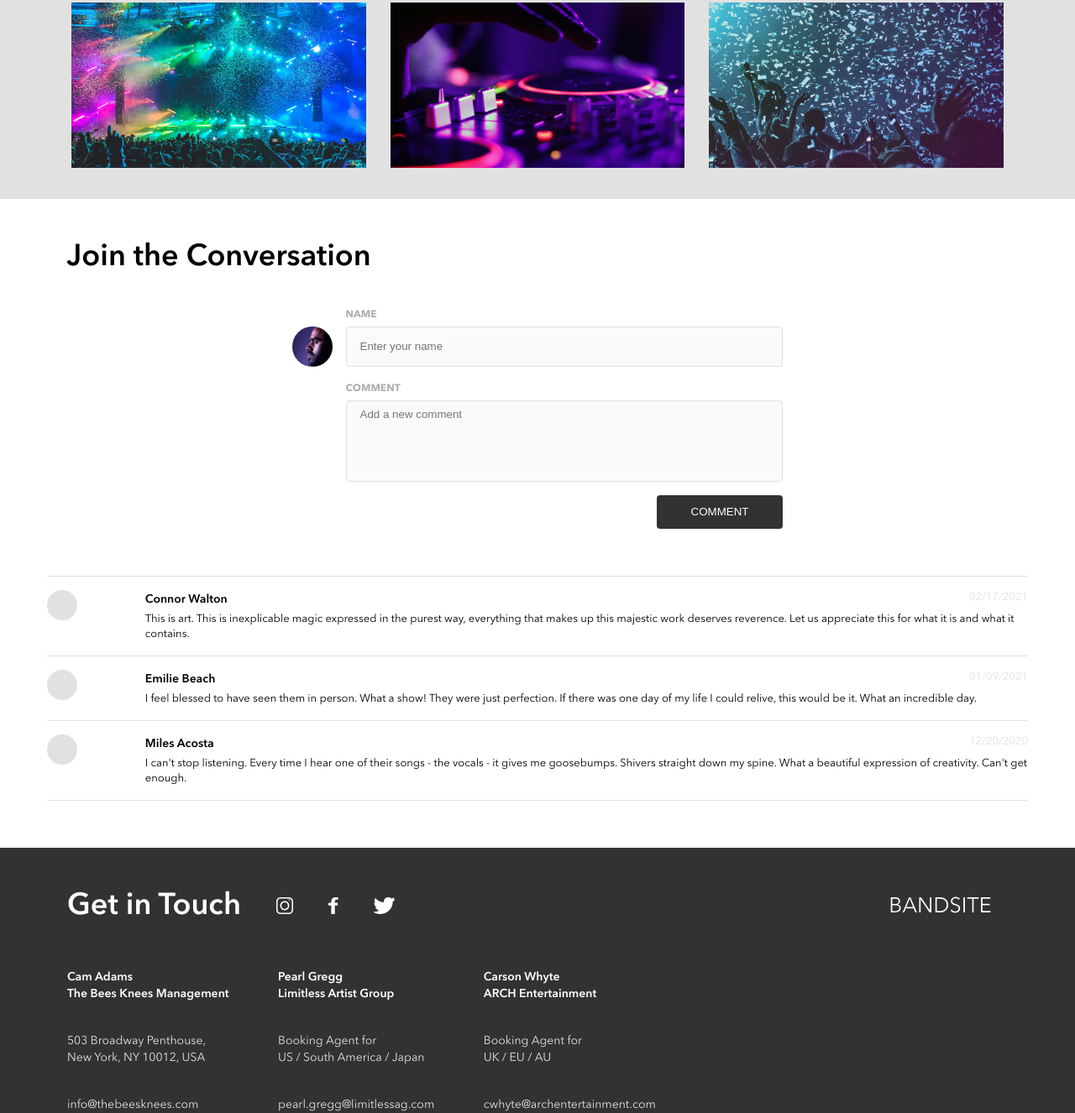
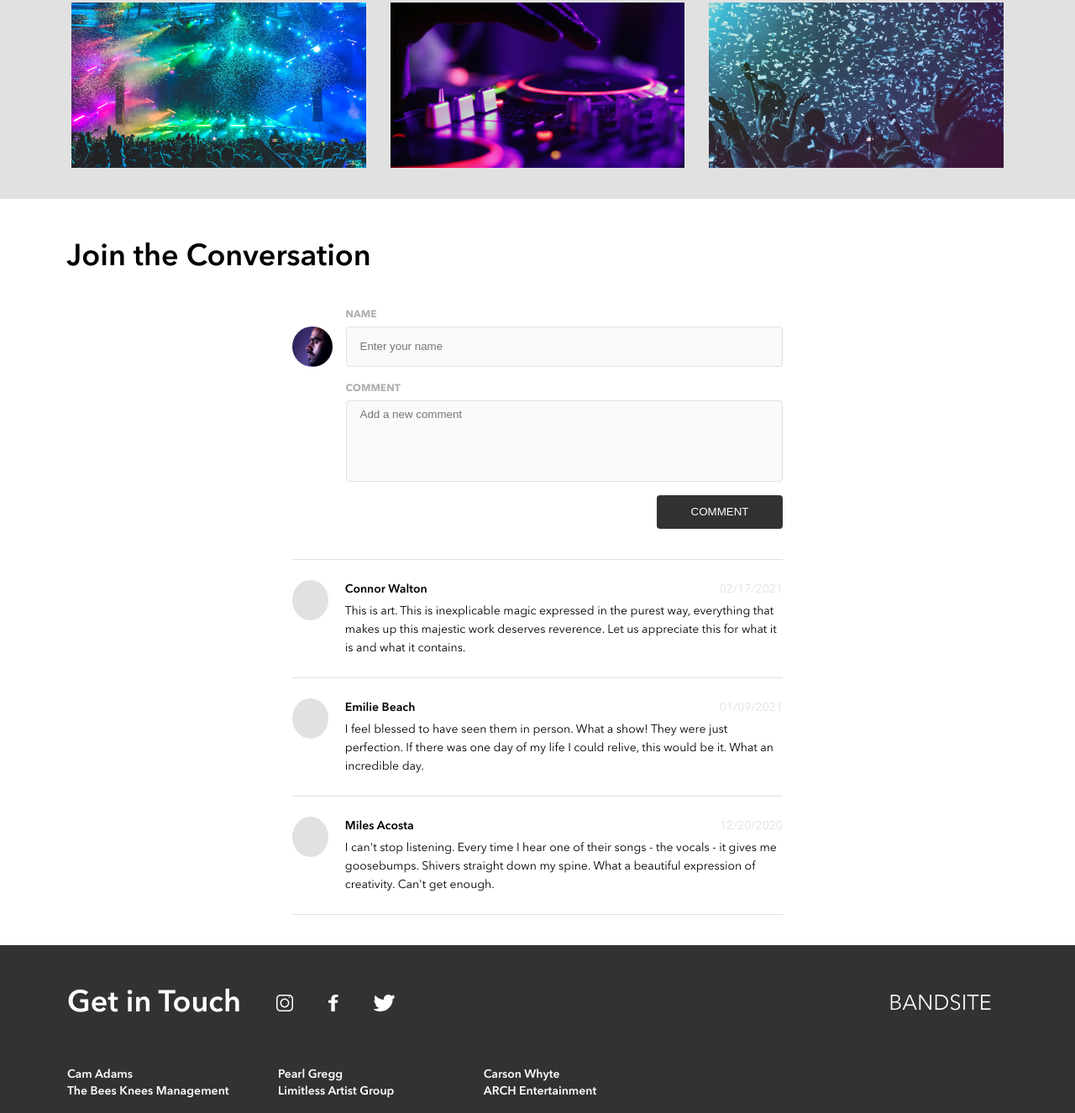
Before and after one commit to RikBroz/richard-brousseau-bandsite, a plain HTML site: page index.html in a window 1280 px wide. Shown: the part 3216-4542 px from the top of the page at 84% size. Drawn offline with Linux system fonts and the light colour scheme.

Commit message:
finalized JS functionality in form of Biography page

```diff
--- a/scripts/index-page.js
+++ b/scripts/index-page.js
@@ -70,14 +70,20 @@ function renderComments() {
     const commentsEl = document.createElement("div");
     commentsEl.classList.add("comments");
 
+    const commentContainerEl = document.createElement("div");
+    commentContainerEl.classList.add("comment-container");
+
     for (let i = commentListings.length - 1; i >= 0; i--) {
         const card = createCommentCard(commentListings[i]);
-        commentsEl.appendChild(card);
+        // commentsEl.appendChild(card);
+        commentContainerEl.appendChild(card);
     }
 
     let hrElBottom = document.createElement("hr");
     hrElBottom.classList.add("comment-object__divider");
-    commentsEl.appendChild(hrElBottom);
+    commentContainerEl.appendChild(hrElBottom);
+    // commentsEl.appendChild(hrElBottom);
+    commentsEl.appendChild(commentContainerEl);
 
     conversationsEl.appendChild(commentsEl);
 }
@@ -92,7 +98,12 @@ function handleFormSubmit(event) {
     console.log("Comment: " + event.target.comment.value);
 
     let inputSpacesRGEX = /^[\s]+$/;
-    let nameRGEX = /^[A-Z][a-z]+\s[A-Z][a-z]+$/;
+    // let nameRGEX = /^[A-Z][a-z]+\s[A-Z][a-z]+$/;
+    // let nameRGEX = /^[A-Z][a-z]+\s[A-Z][a-z]+\'?[[-\s][A-Z][a-z]+\.?]?$/;
+    //let nameRGEX = /^[A-Z][a-z]+\s[A-Z][a-z]?[A-Z]?[a-z]+([-\s][A-Z][a-z]+\.?)?$/;
+    // let nameRGEX = /^[A-Z]([a-z]+-?)?[A-Z]?[a-z]+\s[A-Z][a-z]?[A-Z]?[a-z]+([-\s][A-Z][a-z]+\.?)?$/;
+    let nameRGEX = /^[A-Z]([a-z]+-?)?[A-Z]?[a-z]+\s[A-Z][a-z]?[A-Z]?[a-z]+([-\s][A-Z][a-z]+(([-][A-Z][a-z]+)|\.)?)?$/;
+    //let nameRGEX = /^[A-Z][a-z]+\s[A-Z][a-z]+[[\'-\s][A-Z][a-z]+\.?]?$/;
     let commentRGEX = /^[^\s]+[\w\W\s]+$/;
 
     let nameSpacesResult = inputSpacesRGEX.test(event.target.name.value);
@@ -109,17 +120,22 @@ function handleFormSubmit(event) {
         return;
     } else if (nameResult == false) {
         nameInputStatus.classList.add("comments__nameInput--errorState");
-        alert('Invalid name! Please enter a proper name e.g. Taylor Swift, Bruce Springsteen');
+        alert('Invalid name! Please enter a full proper name with an optional middle name (e.g. Taylor Swift, Bruce Springsteen).\nYou may use a \'.\' at the end of your name in cases of Jr and Sr names (e.g. Gary Clark Jr.).\nYou may also use only one additional letter in cases of names like McCartney as well as dashes (\'-\') in case of first/last names being combined together (e.g. Guy-Manuel De Homem-Christo).\nNo apostrophes in names are allowed either (e.g. O\'Shea Jackson, Sinead O\'Connor). Sorry...');
         return;
     }
 
+    // if (event.target.comment.value.length === 0 || commentSpacesResult == true) {
+    //     commentInputStatus.classList.add("comments__nameInput--errorState");
+    //     alert('Invalid data! Please enter valid data for the comment.');
+    //     return;
+    // } else if (commentResult == false) {
+    //     commentInputStatus.classList.add("comments__nameInput--errorState");
+    //     alert('Invalid comment! Please enter a proper comment preferably one without starting spaces');
+    //     return;
+    // }
     if (event.target.comment.value.length === 0 || commentSpacesResult == true) {
         commentInputStatus.classList.add("comments__nameInput--errorState");
-        alert('Invalid data! Please enter valid data for the comment.');
-        return;
-    } else if (commentResult == false) {
-        commentInputStatus.classList.add("comments__nameInput--errorState");
-        alert('Invalid comment! Please enter a proper comment preferably one without starting spaces');
+        alert('Invalid data! Please enter a proper comment preferably one without starting spaces');
         return;
     }
 
--- a/styles/bio.scss
+++ b/styles/bio.scss
@@ -8,13 +8,7 @@ form {
 
     @include tablet {
         width: 90%;
-        // display: flex;
-        // flex-direction: column;
     }
-
-    // @include desktop {
-    //     width: 50%;
-    // }
 }
 
 .hero {
@@ -50,6 +44,8 @@ form {
 
     @include tablet {
         height: 100vh;
+        //***Alternative
+        //height: 75vh;
         padding: 0px 36px;
 
         &::before {
@@ -63,6 +59,8 @@ form {
 
     @include desktop {
         height: 150vh;
+        //***Alterntaive
+        //height: 100vh;
 
         &::before {
             height: 150vh;
@@ -261,28 +259,19 @@ form {
 
     &__form {
         display: flex;
-        //flex-direction: column;
         justify-content: space-between;
     }
 
     &__imgCard {
         background-image: url('../assets/images/Mohan-muruge.jpg');
         @include img-card-layout(50%, 36px, 36px, $mercury);
-        // border-radius: 50%;
-        // width: 36px;
-        // height: 36px;
-        // background-color: $mercury;
         background-size: cover;
         position: relative;
-        //top: 1.5rem;
-        //For div
-        // top: 20px;
         top: 24px;
     }
 
     &__formField {
         border: 0;
-        //padding-bottom: 16px;
         display: flex;
         flex-direction: column;
         gap: 16px;
@@ -298,7 +287,6 @@ form {
         @include type-kit(10px, 20px, "Avenir Next Bold");
         color: $silver;
         text-transform: uppercase;
-        //padding-bottom: 4px;
     }
 
     &__nameInput {
@@ -313,10 +301,6 @@ form {
             border: 1px solid $bandsite-black;
             background-color: $white;
         }
-
-        // &:invalid {
-        //     border: 1px solid #D22D2D;
-        // }
 
         &--errorState {
             border: 1px solid #D22D2D;
@@ -354,7 +338,6 @@ form {
         }
 
         &__form {
-            // width: 90%;
             margin: auto;
             width: 80%;
             gap: 15px;
@@ -388,7 +371,7 @@ form {
 
     @include desktop {
         //*** [photo-gallery]
-        padding: 0px 56px 56px 56px;
+        padding: 0px 56px 36px 56px;
 
         &__form {
             width: 50%;
@@ -400,8 +383,22 @@ form {
     }
 }
 
+.comment-container {
+    display: flex;
+    flex-direction: column;
+
+    @include tablet {
+        margin: auto;
+        width: 83%;
+    }
+
+    @include desktop {
+        width: 50%;
+    }
+}
+
 .comment-object {
-    margin-bottom: 16px;
+    //margin-bottom: 16px;
 
     &__content {
         display: flex;
@@ -438,5 +435,36 @@ form {
         }
     }
 
+    @include tablet {
+        margin-bottom: 0px;
 
+        &__content {
+            margin: 24px 0px;
+            gap: 15px;
+        }
+
+        &__avatar {
+            @include img-card-layout(50%, 48px, 48px, $mercury);
+        }
+
+        &__text {
+            @include type-kit(14px, 22px, "Avenir Next Regular");
+
+            &--commenter {
+                @include type-kit(14px, 22px, "Avenir Next Demi");
+            }
+        }
+    }
+
+    @include desktop {
+
+        &__content {
+            margin: 24px 0px;
+            gap: 20px;
+        }
+
+        &__data-section {
+            width: 100%;
+        }
+    }
 }
--- a/styles/shows.scss
+++ b/styles/shows.scss
@@ -71,10 +71,14 @@
 
     @include tablet {
         height: 100vh;
+        //***Alternative
+        //height: 75vh;
         padding: 0px 36px;
 
         &::before {
             height: 100vh;
+            //***Alternative
+            //height: 75vh;
         }
 
         //***
@@ -121,9 +125,18 @@
         }
 
         &__soundCloud {
-            top: 52vh;
-            height: 30%;
-            width: 60%;
+            // top: 52vh;
+            top: 55vh;
+            // height: 30%;
+            height: 24%;
+
+            //***Alternative
+            //top: 50vh;
+            //height: 18%;
+
+            // width: 60%;
+            width: 50%;
+            padding-bottom: 0px;
         }
     }
 }
```
Also changed, not shown: styles/bio.css, styles/shows.css.
